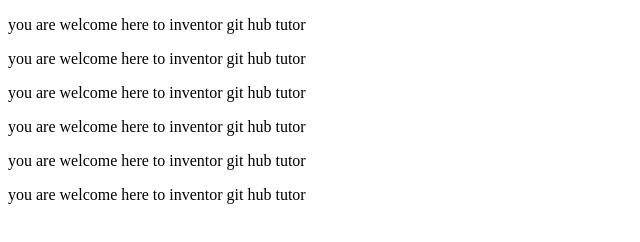
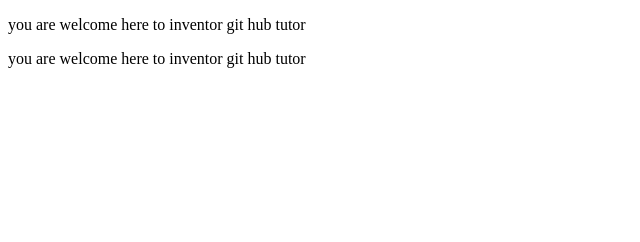
Before and after one commit to akindave/InventorSDG, a plain HTML site: page index.html in a window 1280 px wide. Shown: the whole page, without its empty margins (0-640 px from the left). Drawn offline with Linux system fonts and the light colour scheme.

Commit message:
Another one

```diff
--- a/index.html
+++ b/index.html
@@ -9,9 +9,5 @@
 <body>
     <p>you are welcome here to inventor git hub tutor</p>
     <p>you are welcome here to inventor git hub tutor</p>
-    <p>you are welcome here to inventor git hub tutor</p>
-    <p>you are welcome here to inventor git hub tutor</p>
-    <p>you are welcome here to inventor git hub tutor</p>
-    <p>you are welcome here to inventor git hub tutor</p>
 </body>
 </html>
```
